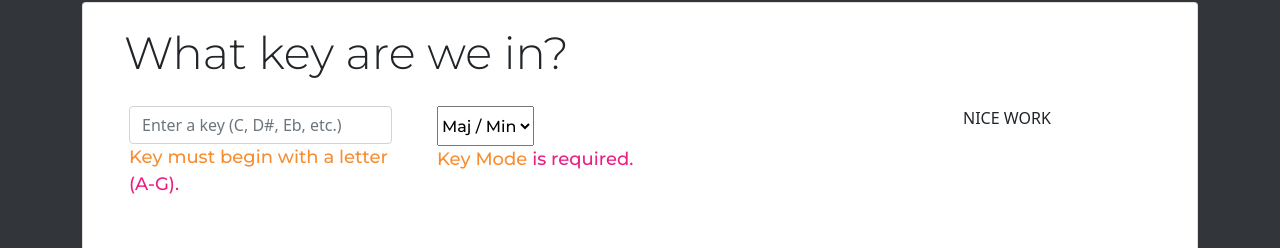
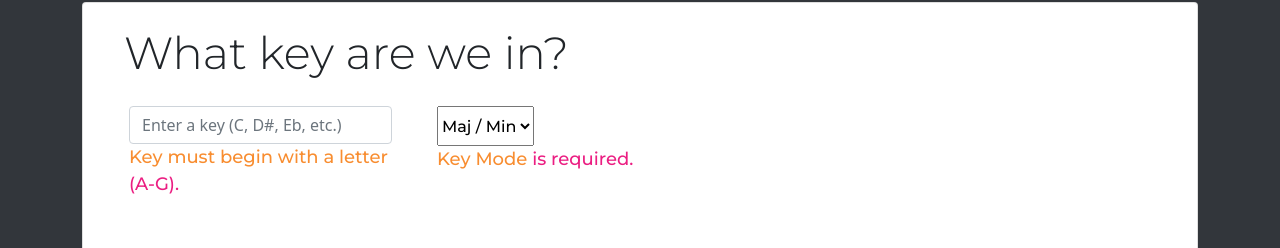
Before and after one commit to nateharrell123/Melody-Maker, a Vue app in the folder melody-maker/: page / in a window 1280 px wide. Shown: the part 191-439 px from the top of the page. Built offline with nearby package versions, Linux system fonts and the light colour scheme.

Commit message:
validation

```diff
--- a/melody-maker/src/components/MelodyCard.vue
+++ b/melody-maker/src/components/MelodyCard.vue
@@ -66,7 +66,7 @@
               </div>
                 </b-col>
                 <b-col cols="3" />
-                <b-col cols="3"> NICE WORK </b-col>
+                <b-col cols="3" v-show="sectionOneValid"> NICE WORK </b-col>
               </div>
             </b-row>
             <!-- <div v-if="startCharIsValid">
@@ -85,11 +85,6 @@ import { bus } from "../main";
 import { mapGetters, mapMutations } from "vuex";
 
 const startCharValidation = (key) => {
-  // if (key.length > 1) {
-  //   if (!key.endsWith("#") || !key.endsWith("b")) {
-  //     return false;
-  //   }
-  // }
   if (!key.charAt(0).match(/^[a-gA-G]+$/)) {
     bus.$emit("StartCharIsValid", false);
     return false;
@@ -119,6 +114,7 @@ export default {
       flag: false,
       val3: "",
       startCharIsValid: false,
+      keyModeSelectedIsValid: false,
       keyModeSelected: null,
       keyModes: [
         { value: "Major", text: "Maj" },
@@ -131,12 +127,16 @@ export default {
   },
   created() {
     bus.$on("StartCharIsValid", (data) => {
-      console.log(data)
       this.startCharValid = data
     });
+
   },
   computed: {
     ...mapGetters(["getFormValidationSectionOne"]),
+    sectionOneValid: function() {
+      console.log(this.startCharIsValid)
+      return this.startCharIsValid
+    }
   },
   validations: {
     key: {
```
